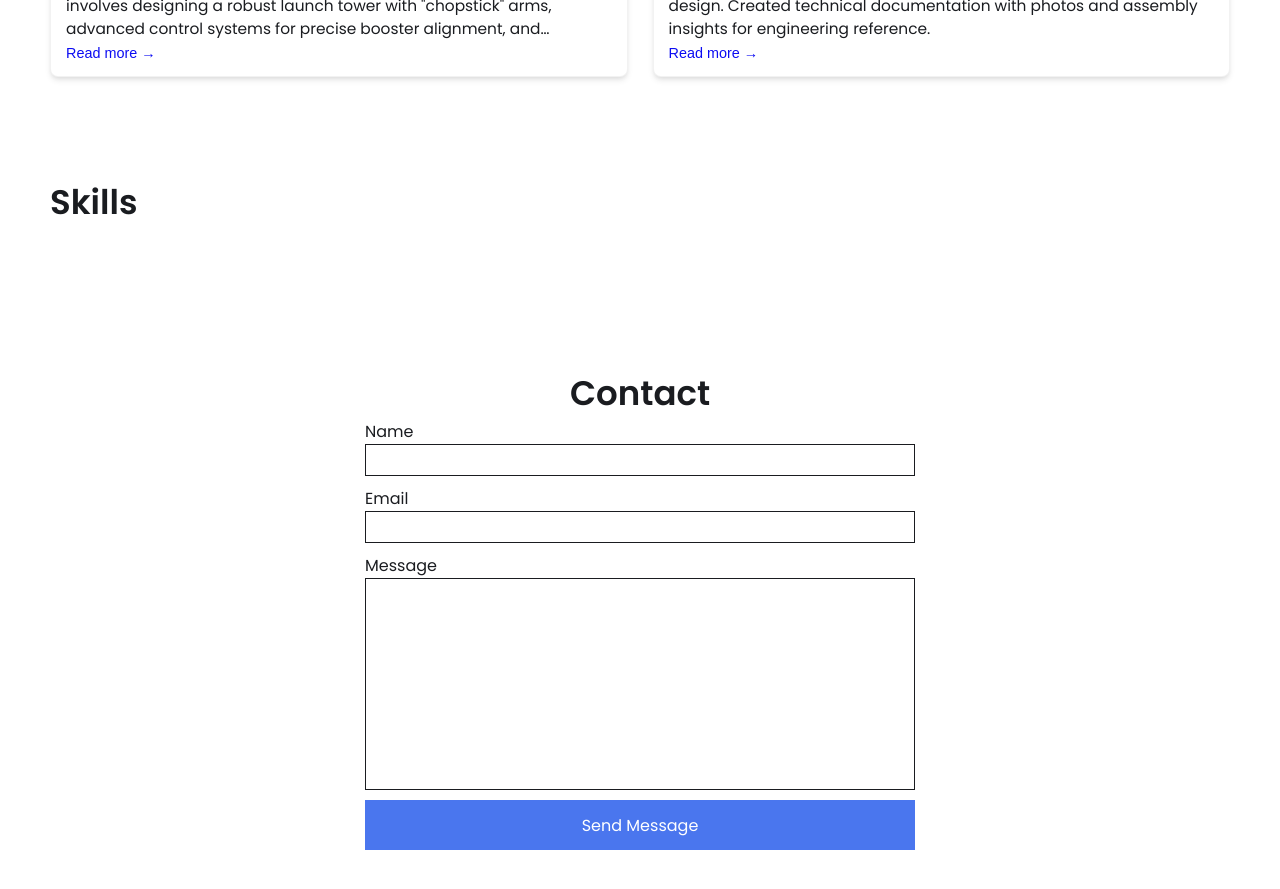
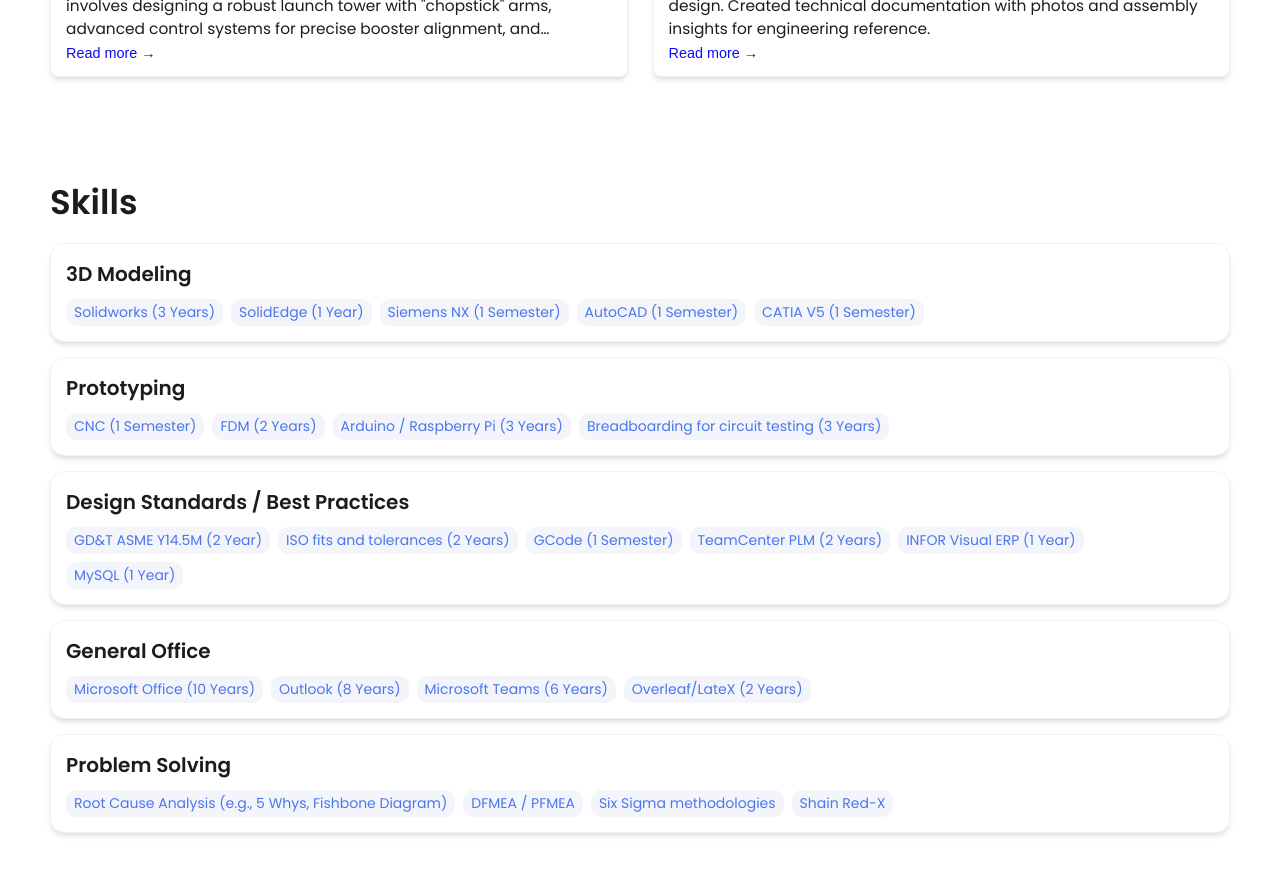
Before and after one commit to omonchav/omonchav.github.io, a Jekyll site: the page built from index.html, in a window 1280 px wide and 900 px high, scrolled down 1449 px. Shown: the top 889 px of the window. Built offline with Jekyll 4.4.1, drawn with Linux system fonts in a browser that asks for light colours; part of the change alters nothing that is shown.

```diff
--- a/_config.yml
+++ b/_config.yml
@@ -42,7 +42,7 @@ external-links:    # input only your own url slug. The icons with missing entrie
 
 
 # Skills Section - Add the list of your Skills by categories/tools. The indentation for each level needs to be precise.
-skills (Time):
+skills:
   - category: 3D Modeling
     tools:
     - Solidworks (3 Years)
```
